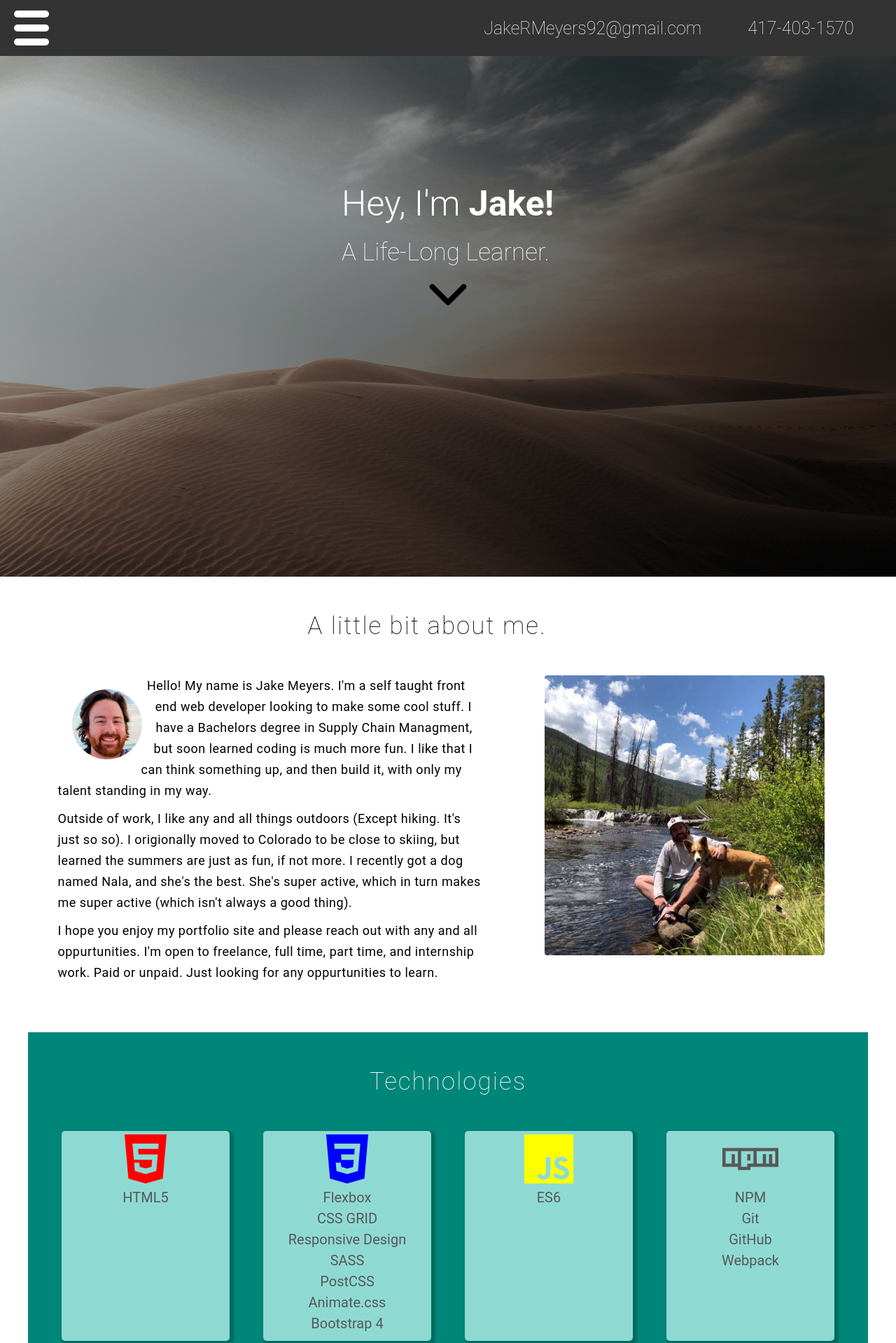
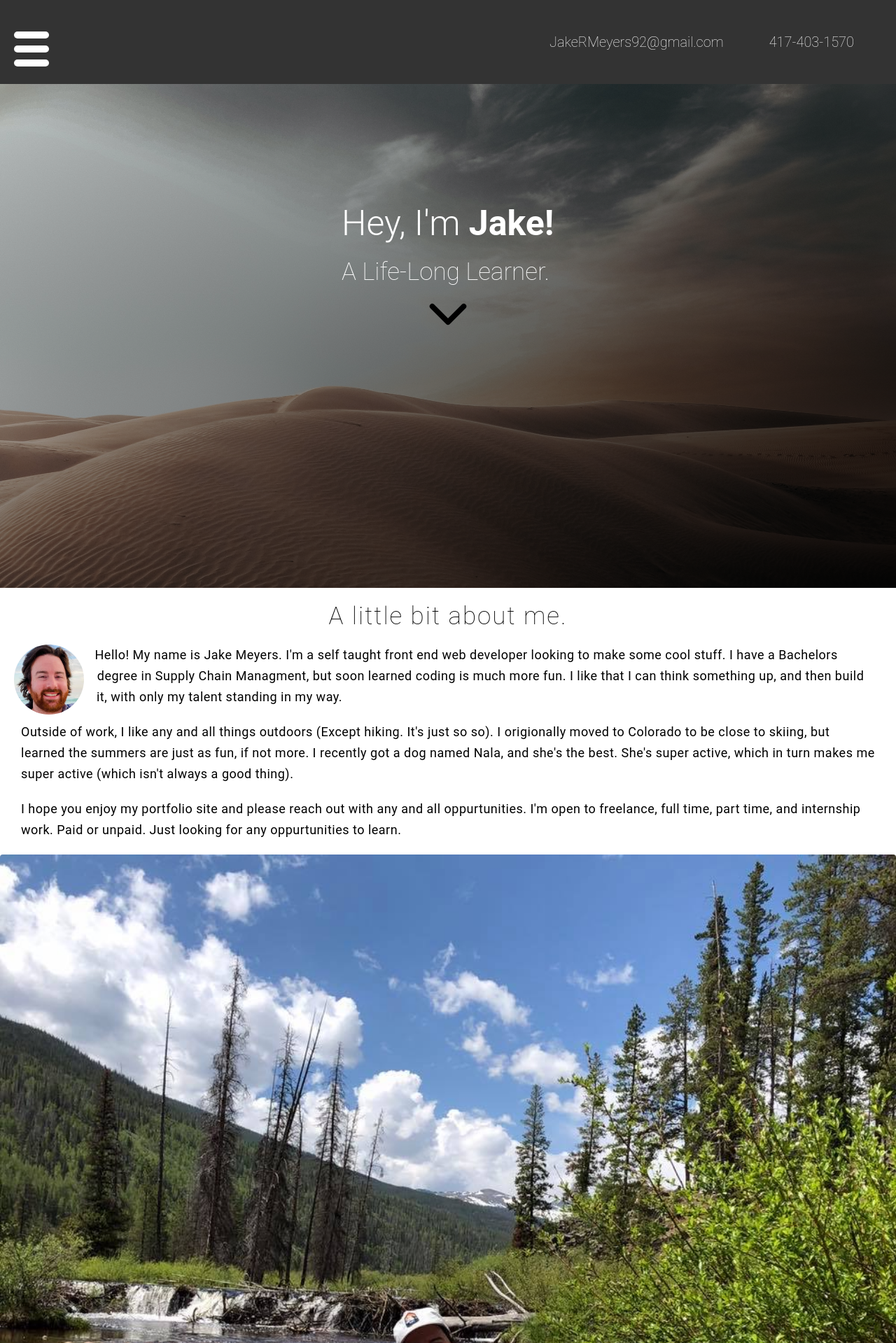
Before and after one commit to jrmeyers92/Portfolio, a website: page index.html in a window 1280 px wide. Shown: the top 1919 px of the page at 70% size. Drawn offline with nearby package versions, Linux system fonts and the light colour scheme.

Commit message:
changing to mobile first

```diff
--- a/index.html
+++ b/index.html
@@ -64,7 +64,10 @@
       </section>
 
       <section class="about-me" id="about-me">
-        <h2 class="heading-main align-center">A little bit about me.</h2>
+        <div class="about-me__container">
+          <h2 class="heading-main align-center padding-tb-mobile">
+            A little bit about me.
+          </h2>
 
           <div class="about-me__content">
             <div class="about-me__left">
@@ -76,9 +79,9 @@
               <p class="about-me__para">
                 Hello! My name is Jake Meyers. I'm a self taught front end web
                 developer looking to make some cool stuff. I have a Bachelors
-              degree in Supply Chain Managment, but soon learned coding is much
-              more fun. I like that I can think something up, and then build it,
-              with only my talent standing in my way.
+                degree in Supply Chain Managment, but soon learned coding is
+                much more fun. I like that I can think something up, and then
+                build it, with only my talent standing in my way.
               </p>
               <p class="about-me__para">
                 Outside of work, I like any and all things outdoors (Except
@@ -103,9 +106,12 @@
               />
             </div>
           </div>
+        </div>
       </section>
       <section class="technologies" id="technologies">
-        <h2 class="heading-main align-center color-white">Technologies</h2>
+        <h2 class="heading-main align-center color-white padding-tb-mobile">
+          Technologies
+        </h2>
         <div class="technologies__boxes">
           <div class="feature-box technologies__box">
             <ion-icon
--- a/sass/Sections/_about.scss
+++ b/sass/Sections/_about.scss
@@ -1,30 +1,12 @@
 .about-me {
-  margin: 0 6rem 6rem 0;
-  // background-color: lightblue;
-
-  @include atLarge {
-    &__content {
-      display: flex;
-      justify-content: space-around;
-    }
-
-    &__content {
-      display: flex;
-      justify-content: space-around;
-    }
-
-    &__left {
-      width: 50%;
-      margin-left: 4rem;
-    }
-  }
+  margin: 0 0 0 0;
 
   &__profile-pic {
     height: 10rem;
     border-radius: 50%;
     display: inline-block;
     float: left;
-    margin: 2rem;
+    margin: 0 3rem 0 2rem;
     shape-outside: circle(50%);
   }
 
@@ -32,17 +14,12 @@
     font-size: 1.8rem;
     line-height: 3rem;
     letter-spacing: 0.5px;
-    margin-bottom: 1rem;
+    margin: 0 3rem 2rem 3rem;
   }
 
   &__picture {
-    height: 40rem;
-    margin-bottom: 4rem;
+    max-width: 100%;
+    min-width: 100%;
     border-radius: 4px;
-
-    &:hover {
-      box-shadow: none;
-      transform: scale(0.99);
-    }
   }
 }
--- a/sass/Sections/_landing-page.scss
+++ b/sass/Sections/_landing-page.scss
@@ -1,5 +1,5 @@
 .landing-page {
-  height: 93vh;
+  height: 90vh;
   background-image: linear-gradient(
       to bottom right,
       rgba(0, 0, 0, 0.1),
--- a/sass/Sections/_technologies.scss
+++ b/sass/Sections/_technologies.scss
@@ -1,9 +1,10 @@
 .technologies {
-  margin: 0 4rem;
   background-color: rgb(0, 134, 121);
 
   &__boxes {
     display: flex;
-    justify-content: space-evenly;
+    flex-direction: column;
+    justify-content: center;
+    align-items: center;
   }
 }
--- a/sass/base/_mixins.scss
+++ b/sass/base/_mixins.scss
@@ -1,17 +1,23 @@
 @mixin atSmall {
-  @media (min-width: 600px) {
+  @media (max-width: 575.98px) {
     @content;
   }
 }
 
 @mixin atMedium {
-  @media (min-width: 900px) {
+  @media (max-width: 767.98px) {
     @content;
   }
 }
 
 @mixin atLarge {
-  @media (min-width: 1200px) {
+  @media (max-width: 991.98px) {
     @content;
   }
 }
+
+@mixin atXLarge {
+  @media (max-width: 1199.98px) {
+    @content;
+  }
+}
--- a/sass/base/_utilities.scss
+++ b/sass/base/_utilities.scss
@@ -16,4 +16,8 @@
   text-align: center;
 }
 
-// margin
+// margin and padding
+
+.padding-tb-mobile {
+  padding: 2rem 0;
+}
--- a/sass/components/_feature-box.scss
+++ b/sass/components/_feature-box.scss
@@ -1,14 +1,11 @@
 .feature-box {
-  @include atMedium {
-  }
-
-  width: 20%;
+  width: 80%;
   height: 30rem;
   background-color: rgb(142, 218, 211);
   display: flex;
   border-radius: 5px;
   box-shadow: 3px 3px 3px 3px rgba(0, 0, 0, 0.2);
-  margin-bottom: 10.02rem;
+  margin-bottom: 4rem;
   display: flex;
   flex-direction: column;
   align-items: center;
@@ -36,6 +33,6 @@
 
   & span {
     font-size: 2rem;
-    margin: 0.3rem;
+    margin: 0.5rem;
   }
 }
--- a/sass/components/_headings.scss
+++ b/sass/components/_headings.scss
@@ -1,7 +1,5 @@
 .heading-main {
   font-size: 3.5rem;
   font-weight: 200;
-  padding: 5rem;
   letter-spacing: 0.2rem;
-  // color: white;
 }
--- a/sass/components/_nav.scss
+++ b/sass/components/_nav.scss
@@ -1,5 +1,5 @@
 .nav {
-  height: 10vh;
+  height: 15vh;
   display: flex;
   justify-content: space-between;
   align-items: center;
@@ -12,7 +12,7 @@
     transition: all 0.2s;
     z-index: 3;
     background-color: rgba(255, 255, 255, 0.856);
-    top: 10vh;
+    top: 15vh;
   }
 
   &__item {
@@ -49,7 +49,7 @@
 
 .header-contact {
   float: right;
-  font-size: 2.5rem;
+  font-size: 2rem;
   margin: 3rem;
 
   &__item {
--- a/sass/components/_toggler.scss
+++ b/sass/components/_toggler.scss
@@ -1,12 +1,12 @@
 .toggler {
   display: inline-block;
-  height: 5rem;
-  width: 5rem;
+  height: 3rem;
+  width: 3rem;
   margin: 2rem;
   position: relative;
 
   &__checkbox {
-    height: 5rem;
+    height: 3rem;
     width: 5rem;
     position: absolute;
     z-index: 2;
```
Also changed, not shown: scripts/app.js (+0 -14 lines), css/style.css. Lines whose indentation alone changed are shown as unchanged.
